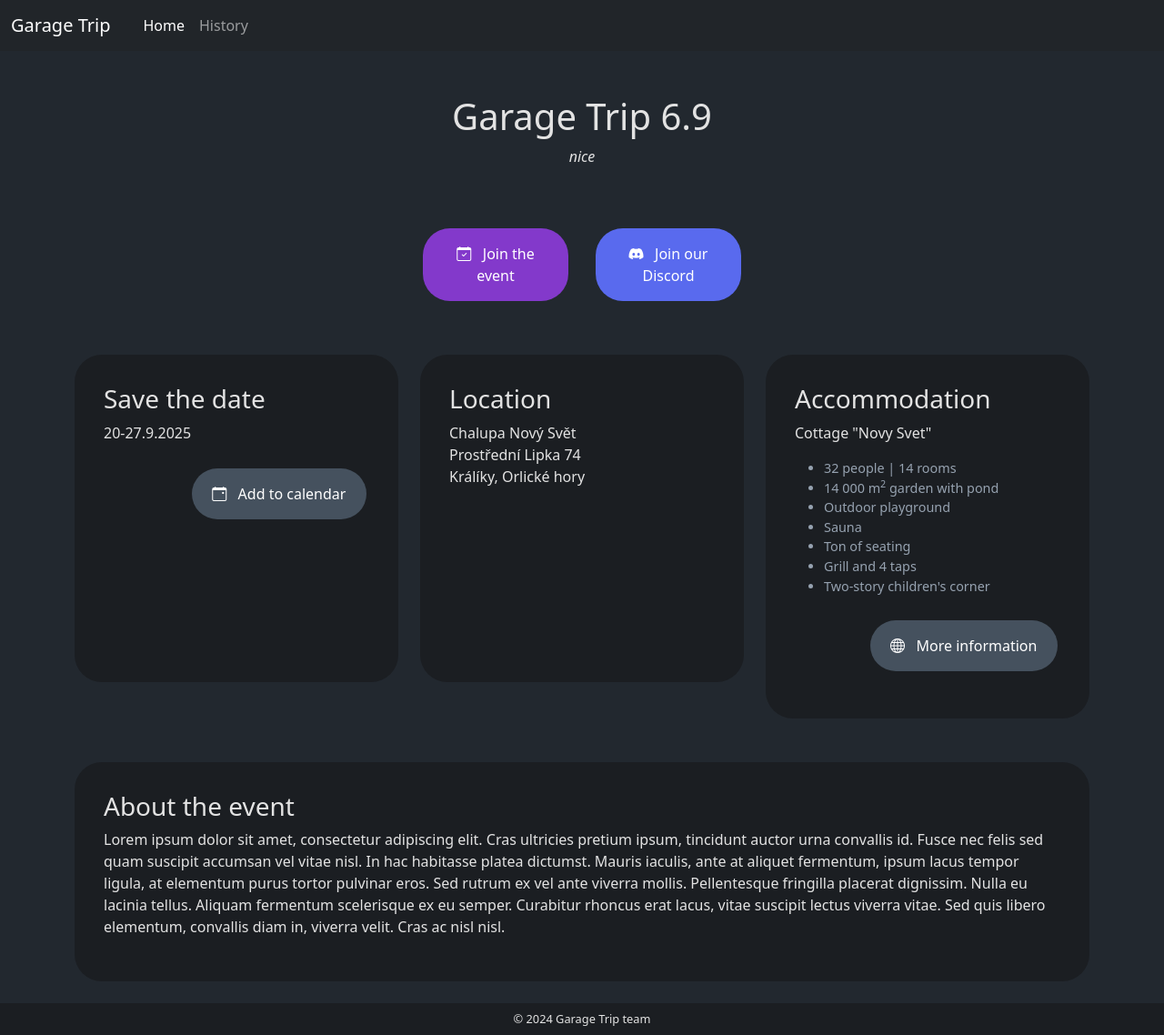
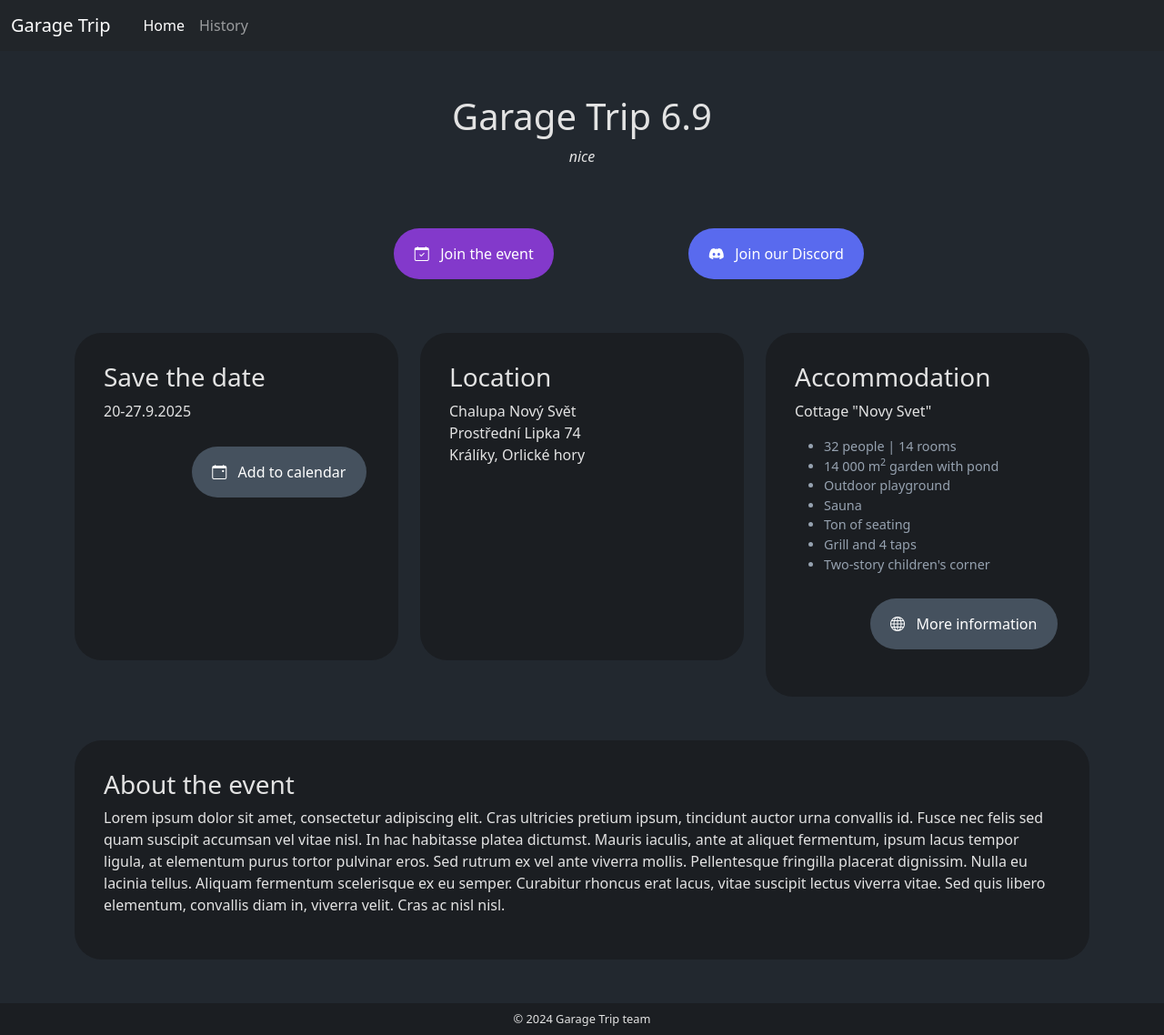
Before and after one commit to tivvit/garage-trip-web, a Jekyll site: the page built from index.html, in a window 1280 px wide and 1138 px high. Shown: the whole window at 91% size. Built offline with Jekyll 4.4.1, drawn with Linux system fonts in a browser that asks for light colours.

Commit message:
make more space for the homepage action buttons

```diff
--- a/index.html
+++ b/index.html
@@ -11,7 +11,7 @@ id: home
 </div>
 
 <div class="row">
-    <div class="col-md-4 offset-md-4 text-center">
+    <div class="col-md-7 offset-md-3 text-center">
         <div class="row">
             <div class="col-lg-6">
                 <a href="https://forms.gle/VVTcqsUrWKvuSpXx6" class="button purple" target="_blank"><i
```
